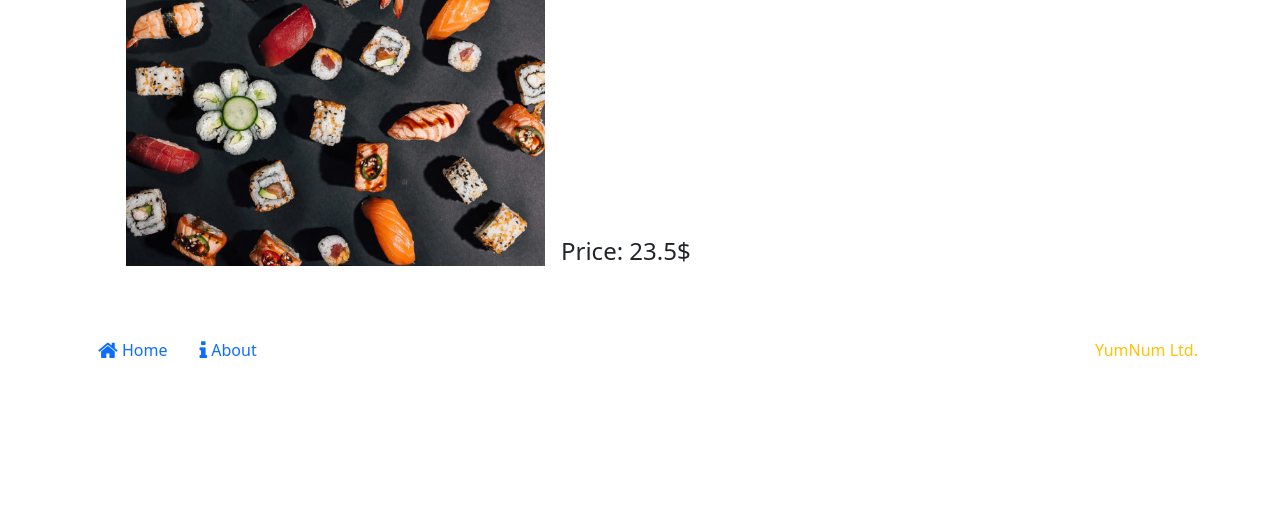
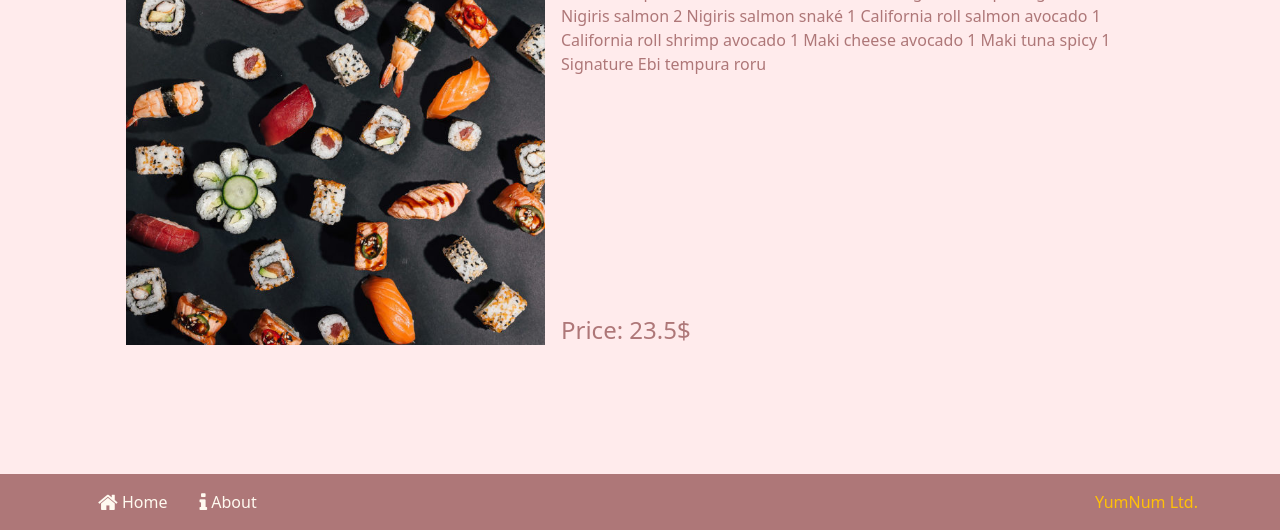
Before and after one commit to yektt/YumNum, a website: page dish_display.html in a window 1280 px wide. Shown: the part 270-800 px from the top of the page. Drawn offline with nearby package versions, Linux system fonts and the light colour scheme; the site is published under a folder, as on GitHub Pages, so addresses that start at the root find nothing.

Commit message:
rearranged file paths for css file

```diff
--- a/dish_display.html
+++ b/dish_display.html
@@ -11,7 +11,7 @@
         <link rel="stylesheet" href="node_modules/bootstrap/dist/css/bootstrap.min.css">
         <link rel="stylesheet" href="node_modules/font-awesome/css/font-awesome.min.css">
         <link rel="stylesheet" href="node_modules/bootstrap-social/bootstrap-social.css">
-        <link rel="stylesheet" href="/css/styles.css">
+        <link rel="stylesheet" href="css/styles.css">
 
         <title>YumNum</title>
         <link rel=icon href=img/favicon.ico>
```
Also changed, not shown: index.html (+1 -1 lines), myorders.html (+1 -1 lines).
